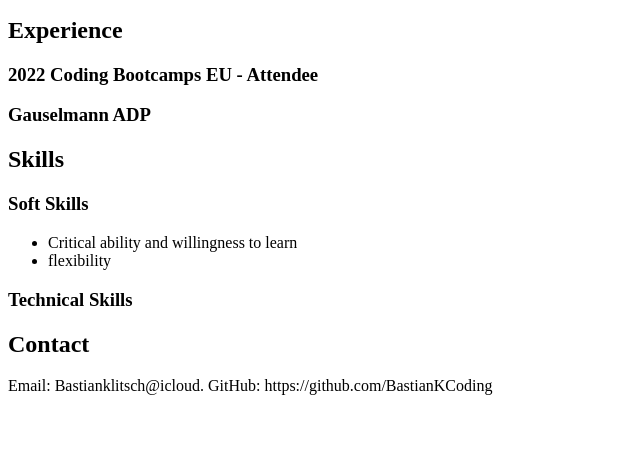
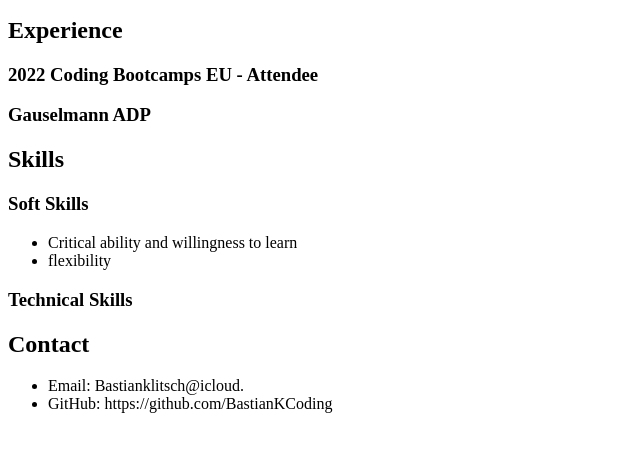
Before and after one commit to BastianKCoding/cv, a plain HTML site: page index.html in a window 1280 px wide. Shown: the part 110-562 px from the top of the page, without its empty margins (0-640 px from the left). Drawn offline with Linux system fonts and the light colour scheme.

Commit message:
contact infos insert a <ul>

```diff
--- a/index.html
+++ b/index.html
@@ -41,9 +41,11 @@
         </article>
         <article>
           <h2>Contact</h2>
-          <P>
-            Email:  Bastianklitsch@icloud.
-            GitHub: https://github.com/BastianKCoding
+          <ul>
+            <li>Email:  Bastianklitsch@icloud.</li>
+            <li>GitHub: https://github.com/BastianKCoding</li>
+          </ul>
+
           </P>
         </article>
       </main>
```
